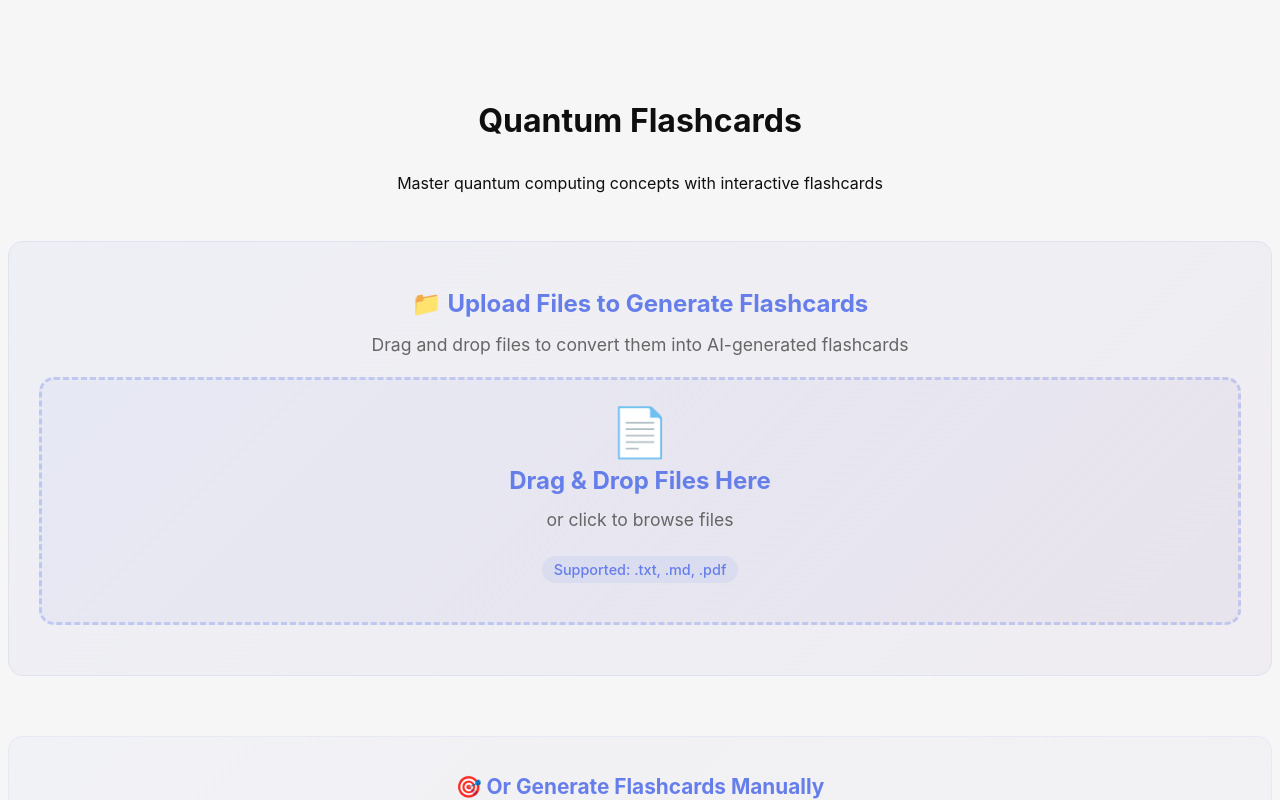
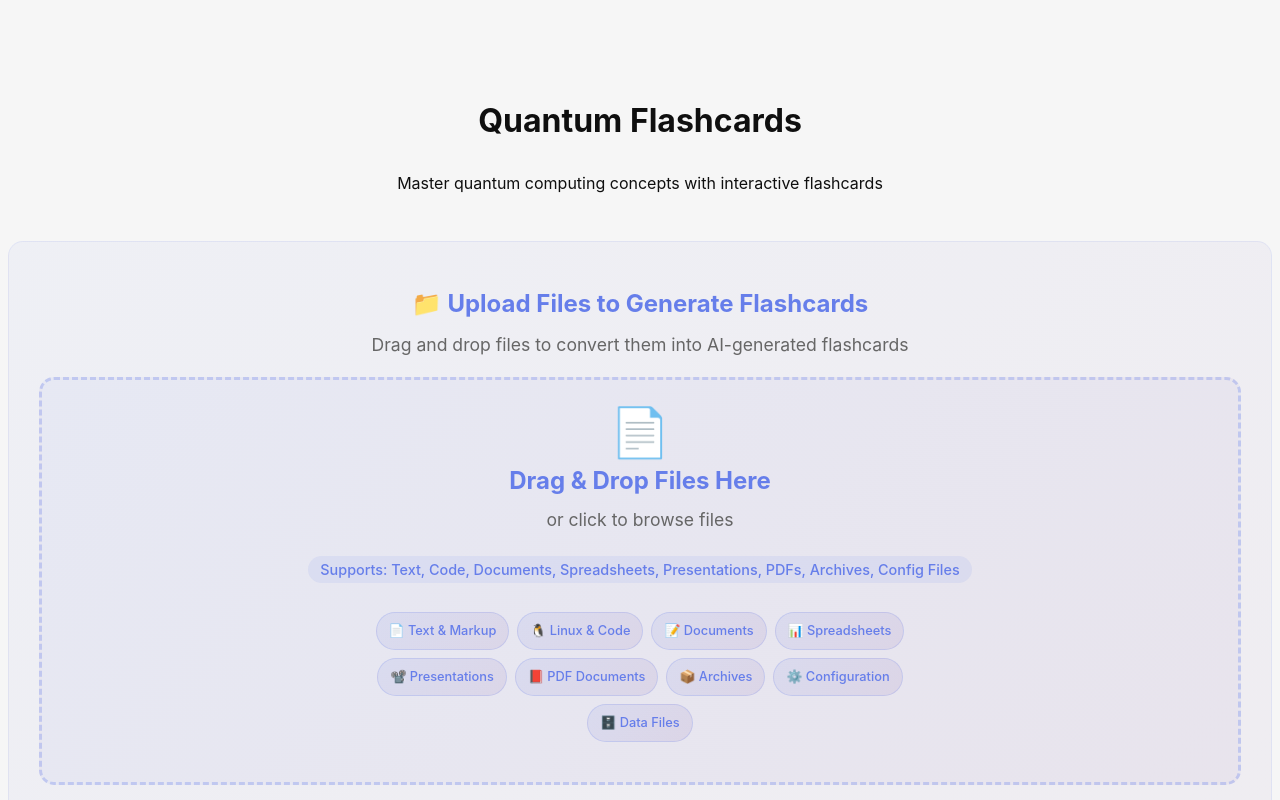
Before and after one commit to DranzerRogue886/quantum-flashcards, a React (Vite) app: page / in a window 1280 px wide. Shown: the top 800 px of the page. Built offline with nearby package versions, Linux system fonts and the light colour scheme; no server answers.

Commit message:
Enhanced file upload: Added support for Linux files, slideshows, documents, spreadsheets, archives, config files, and data files with category-specific topic extraction

```diff
--- a/src/components/FileAnalysis.jsx
+++ b/src/components/FileAnalysis.jsx
@@ -26,6 +26,10 @@ const FileAnalysis = ({ fileData, onGenerateFlashcards, onBack }) => {
       </div>
 
       <div className="file-stats">
+        <div className="stat-item">
+          <span className="stat-label">File Type:</span>
+          <span className="stat-value">{fileData.fileTypeInfo?.icon} {fileData.fileTypeInfo?.category || 'Unknown'}</span>
+        </div>
         <div className="stat-item">
           <span className="stat-label">Words:</span>
           <span className="stat-value">{fileData.wordCount.toLocaleString()}</span>
--- a/src/components/FileUpload.css
+++ b/src/components/FileUpload.css
@@ -90,6 +90,33 @@
   border-radius: 15px;
   font-size: 0.9em;
   font-weight: 500;
+}
+
+.file-categories {
+  display: flex;
+  flex-wrap: wrap;
+  gap: 8px;
+  justify-content: center;
+  margin-top: 15px;
+  max-width: 600px;
+}
+
+.category-tag {
+  background: linear-gradient(135deg, rgba(102, 126, 234, 0.1) 0%, rgba(118, 75, 162, 0.1) 100%);
+  color: #667eea;
+  padding: 6px 12px;
+  border-radius: 20px;
+  font-size: 0.8em;
+  font-weight: 500;
+  border: 1px solid rgba(102, 126, 234, 0.2);
+  transition: all 0.3s ease;
+  cursor: pointer;
+}
+
+.category-tag:hover {
+  background: linear-gradient(135deg, rgba(102, 126, 234, 0.2) 0%, rgba(118, 75, 162, 0.2) 100%);
+  transform: translateY(-1px);
+  box-shadow: 0 4px 12px rgba(102, 126, 234, 0.2);
 }
 
 .progress-bar {
--- a/src/components/FileUpload.jsx
+++ b/src/components/FileUpload.jsx
@@ -39,6 +39,12 @@ const FileUpload = ({ onFileProcessed, onError }) => {
     setUploadProgress(0);
 
     try {
+      // Check if file is supported
+      const supportCheck = isFileSupported(file);
+      if (!supportCheck.supported) {
+        throw new Error(`Unsupported file type: ${file.name}. Please upload a supported file type.`);
+      }
+
       // Simulate progress
       const progressInterval = setInterval(() => {
         setUploadProgress(prev => {
@@ -50,8 +56,8 @@ const FileUpload = ({ onFileProcessed, onError }) => {
         });
       }, 100);
 
-      const content = await readFileContent(file);
-      const parsedContent = parseFileContent(content, file.name);
+      const content = await readFileContent(file, supportCheck.category);
+      const parsedContent = parseFileContent(content, file.name, supportCheck);
 
       clearInterval(progressInterval);
       setUploadProgress(100);
@@ -69,7 +75,105 @@ const FileUpload = ({ onFileProcessed, onError }) => {
     }
   };
 
-  const readFileContent = (file) => {
+  // Comprehensive file type definitions
+  const supportedFileTypes = {
+    // Text and Markup
+    text: {
+      extensions: ['.txt', '.md', '.rst', '.tex', '.log', '.csv', '.tsv', '.json', '.xml', '.yaml', '.yml', '.toml', '.ini', '.cfg', '.conf'],
+      mimeTypes: ['text/plain', 'text/markdown', 'text/csv', 'application/json', 'application/xml', 'text/yaml'],
+      category: 'Text & Markup',
+      icon: '📄'
+    },
+
+    // Linux/Unix Files
+    linux: {
+      extensions: ['.sh', '.bash', '.zsh', '.fish', '.py', '.pl', '.rb', '.php', '.js', '.ts', '.go', '.rs', '.c', '.cpp', '.h', '.hpp', '.java', '.kt', '.scala', '.clj', '.hs', '.ml', '.f90', '.r', '.m', '.sql', '.dockerfile', '.dockerignore', '.gitignore', '.gitattributes', '.env', '.env.local', '.env.production', '.env.development'],
+      mimeTypes: ['application/x-sh', 'application/x-bash', 'text/x-python', 'text/x-perl', 'text/x-ruby', 'text/x-php', 'application/javascript', 'text/x-typescript', 'text/x-go', 'text/x-rust', 'text/x-c', 'text/x-c++', 'text/x-java', 'text/x-kotlin', 'text/x-scala', 'text/x-clojure', 'text/x-haskell', 'text/x-ocaml', 'text/x-fortran', 'text/x-r', 'text/x-matlab', 'text/x-sql'],
+      category: 'Linux & Code',
+      icon: '🐧'
+    },
+
+    // Documents
+    documents: {
+      extensions: ['.doc', '.docx', '.odt', '.rtf', '.pages', '.tex', '.latex'],
+      mimeTypes: ['application/msword', 'application/vnd.openxmlformats-officedocument.wordprocessingml.document', 'application/vnd.oasis.opendocument.text', 'application/rtf', 'application/x-tex', 'application/x-latex'],
+      category: 'Documents',
+      icon: '📝'
+    },
+
+    // Spreadsheets
+    spreadsheets: {
+      extensions: ['.xls', '.xlsx', '.ods', '.numbers', '.csv', '.tsv'],
+      mimeTypes: ['application/vnd.ms-excel', 'application/vnd.openxmlformats-officedocument.spreadsheetml.sheet', 'application/vnd.oasis.opendocument.spreadsheet', 'text/csv'],
+      category: 'Spreadsheets',
+      icon: '📊'
+    },
+
+    // Presentations
+    presentations: {
+      extensions: ['.ppt', '.pptx', '.odp', '.key', '.keynote'],
+      mimeTypes: ['application/vnd.ms-powerpoint', 'application/vnd.openxmlformats-officedocument.presentationml.presentation', 'application/vnd.oasis.opendocument.presentation'],
+      category: 'Presentations',
+      icon: '📽️'
+    },
+
+    // PDFs
+    pdf: {
+      extensions: ['.pdf'],
+      mimeTypes: ['application/pdf'],
+      category: 'PDF Documents',
+      icon: '📕'
+    },
+
+    // Archives
+    archives: {
+      extensions: ['.zip', '.tar', '.gz', '.bz2', '.xz', '.rar', '.7z', '.tar.gz', '.tar.bz2', '.tar.xz'],
+      mimeTypes: ['application/zip', 'application/x-tar', 'application/gzip', 'application/x-bzip2', 'application/x-xz', 'application/x-rar-compressed', 'application/x-7z-compressed'],
+      category: 'Archives',
+      icon: '📦'
+    },
+
+    // Configuration Files
+    config: {
+      extensions: ['.conf', '.config', '.ini', '.cfg', '.properties', '.yml', '.yaml', '.toml', '.json', '.xml', '.lock', '.lockfile'],
+      mimeTypes: ['text/plain', 'application/json', 'application/xml', 'text/yaml'],
+      category: 'Configuration',
+      icon: '⚙️'
+    },
+
+    // Data Files
+    data: {
+      extensions: ['.json', '.xml', '.csv', '.tsv', '.sql', '.db', '.sqlite', '.sqlite3', '.parquet', '.avro', '.orc'],
+      mimeTypes: ['application/json', 'application/xml', 'text/csv', 'text/x-sql', 'application/x-sqlite3'],
+      category: 'Data Files',
+      icon: '🗄️'
+    }
+  };
+
+  const isFileSupported = (file) => {
+    const fileName = file.name.toLowerCase();
+    const fileType = file.type.toLowerCase();
+
+    // Check by extension
+    for (const category in supportedFileTypes) {
+      const typeInfo = supportedFileTypes[category];
+      if (typeInfo.extensions.some(ext => fileName.endsWith(ext))) {
+        return { supported: true, category, typeInfo };
+      }
+    }
+
+    // Check by MIME type
+    for (const category in supportedFileTypes) {
+      const typeInfo = supportedFileTypes[category];
+      if (typeInfo.mimeTypes.some(mime => fileType.includes(mime.replace('application/', '').replace('text/', '')))) {
+        return { supported: true, category, typeInfo };
+      }
+    }
+
+    return { supported: false };
+  };
+
+  const readFileContent = (file, category) => {
     return new Promise((resolve, reject) => {
       const reader = new FileReader();
 
@@ -81,28 +185,39 @@ const FileUpload = ({ onFileProcessed, onError }) => {
         reject(new Error('Failed to read file'));
       };
 
-      if (file.type.includes('text') || file.name.endsWith('.txt') || file.name.endsWith('.md')) {
+      // Handle different file types appropriately
+      if (category === 'archives') {
+        // For archives, we'll read as ArrayBuffer and provide a placeholder
+        reader.readAsArrayBuffer(file);
+        resolve(`Archive file: ${file.name}\nSize: ${(file.size / 1024 / 1024).toFixed(2)} MB\nType: ${file.type || 'Unknown'}\n\nNote: Archive contents cannot be directly processed. Please extract and upload individual files.`);
+      } else if (category === 'pdf') {
+        // For PDFs, read as ArrayBuffer and provide placeholder
+        reader.readAsArrayBuffer(file);
+        resolve(`PDF file: ${file.name}\nSize: ${(file.size / 1024 / 1024).toFixed(2)} MB\n\nNote: PDF text extraction requires additional processing. Please convert to text format for better results.`);
+      } else if (category === 'presentations' || category === 'documents' || category === 'spreadsheets') {
+        // For Office files, read as ArrayBuffer and provide placeholder
+        reader.readAsArrayBuffer(file);
+        resolve(`${category.charAt(0).toUpperCase() + category.slice(1)} file: ${file.name}\nSize: ${(file.size / 1024 / 1024).toFixed(2)} MB\n\nNote: Office file processing requires conversion to text format. Please save as .txt or .md for best results.`);
+      } else {
+        // For text-based files, read as text
         reader.readAsText(file);
-      } else if (file.type.includes('pdf')) {
-        // For PDFs, we'll need a different approach
-        reader.readAsArrayBuffer(file);
-      } else {
-        reject(new Error('Unsupported file type. Please upload .txt, .md, or .pdf files.'));
       }
     });
   };
 
-  const parseFileContent = (content, fileName) => {
+  const parseFileContent = (content, fileName, supportCheck) => {
     // Extract key concepts and topics from the content
     const lines = content.split('\n').filter(line => line.trim().length > 0);
     const paragraphs = content.split('\n\n').filter(para => para.trim().length > 0);
 
     // Extract potential topics and concepts
-    const topics = extractTopics(content);
+    const topics = extractTopics(content, supportCheck.category);
 
     return {
       originalContent: content,
       fileName: fileName,
+      fileCategory: supportCheck.category,
+      fileTypeInfo: supportCheck.typeInfo,
       topics: topics,
       paragraphs: paragraphs.slice(0, 10), // Limit to first 10 paragraphs
       wordCount: content.split(' ').length,
@@ -110,23 +225,37 @@ const FileUpload = ({ onFileProcessed, onError }) => {
     };
   };
 
-  const extractTopics = (content) => {
-    // Simple topic extraction - can be enhanced with NLP
+  const extractTopics = (content, category) => {
+    // Enhanced topic extraction based on file category
     const words = content.toLowerCase().split(/\s+/);
     const stopWords = new Set(['the', 'a', 'an', 'and', 'or', 'but', 'in', 'on', 'at', 'to', 'for', 'of', 'with', 'by', 'is', 'are', 'was', 'were', 'be', 'been', 'have', 'has', 'had', 'do', 'does', 'did', 'will', 'would', 'could', 'should', 'may', 'might', 'can', 'this', 'that', 'these', 'those', 'i', 'you', 'he', 'she', 'it', 'we', 'they', 'me', 'him', 'her', 'us', 'them']);
 
+    // Category-specific keywords to prioritize
+    const categoryKeywords = {
+      'linux': ['function', 'class', 'import', 'export', 'module', 'package', 'config', 'server', 'client', 'api', 'database', 'query', 'script', 'shell', 'bash', 'python', 'javascript', 'typescript', 'rust', 'go', 'java', 'c++', 'c#', 'php', 'ruby', 'perl', 'sql', 'docker', 'git', 'npm', 'yarn', 'pip', 'cargo', 'maven', 'gradle'],
+      'config': ['config', 'setting', 'option', 'parameter', 'environment', 'variable', 'database', 'server', 'port', 'host', 'url', 'api', 'key', 'secret', 'token', 'auth', 'ssl', 'tls', 'proxy', 'cache', 'log', 'debug', 'production', 'development', 'test'],
+      'data': ['data', 'table', 'column', 'row', 'field', 'record', 'query', 'select', 'insert', 'update', 'delete', 'join', 'where', 'order', 'group', 'aggregate', 'sum', 'count', 'average', 'max', 'min', 'json', 'xml', 'csv', 'parquet', 'avro'],
+      'documents': ['document', 'section', 'chapter', 'paragraph', 'heading', 'title', 'author', 'date', 'content', 'text', 'format', 'style', 'font', 'size', 'color', 'bold', 'italic', 'underline', 'list', 'table', 'image', 'link'],
+      'spreadsheets': ['cell', 'row', 'column', 'sheet', 'workbook', 'formula', 'function', 'sum', 'average', 'count', 'max', 'min', 'chart', 'graph', 'data', 'table', 'filter', 'sort', 'pivot', 'vlookup', 'hlookup'],
+      'presentations': ['slide', 'presentation', 'title', 'subtitle', 'bullet', 'point', 'image', 'chart', 'graph', 'animation', 'transition', 'theme', 'template', 'layout', 'background', 'font', 'color', 'size']
+    };
+
     const wordFreq = {};
+    const categoryWords = categoryKeywords[category] || [];
+
     words.forEach(word => {
       const cleanWord = word.replace(/[^\w]/g, '');
-      if (cleanWord.length > 3 && !stopWords.has(cleanWord)) {
-        wordFreq[cleanWord] = (wordFreq[cleanWord] || 0) + 1;
+      if (cleanWord.length > 2 && !stopWords.has(cleanWord)) {
+        // Give priority to category-specific keywords
+        const priority = categoryWords.includes(cleanWord) ? 2 : 1;
+        wordFreq[cleanWord] = (wordFreq[cleanWord] || 0) + priority;
       }
     });
 
     // Get top words as potential topics
     const sortedWords = Object.entries(wordFreq)
       .sort(([,a], [,b]) => b - a)
-      .slice(0, 10)
+      .slice(0, 15)
       .map(([word]) => word);
 
     return sortedWords;
@@ -134,6 +263,14 @@ const FileUpload = ({ onFileProcessed, onError }) => {
 
   const triggerFileInput = () => {
     fileInputRef.current.click();
+  };
+
+  const getAllSupportedExtensions = () => {
+    const allExtensions = [];
+    for (const category in supportedFileTypes) {
+      allExtensions.push(...supportedFileTypes[category].extensions);
+    }
+    return allExtensions.join(',');
   };
 
   return (
@@ -148,7 +285,7 @@ const FileUpload = ({ onFileProcessed, onError }) => {
         <input
           ref={fileInputRef}
           type="file"
-          accept=".txt,.md,.pdf"
+          accept={getAllSupportedExtensions()}
           onChange={handleFileSelect}
           style={{ display: 'none' }}
         />
@@ -159,7 +296,14 @@ const FileUpload = ({ onFileProcessed, onError }) => {
             <h3>Drag & Drop Files Here</h3>
             <p>or click to browse files</p>
             <div className="supported-formats">
-              <span>Supported: .txt, .md, .pdf</span>
+              <span>Supports: Text, Code, Documents, Spreadsheets, Presentations, PDFs, Archives, Config Files</span>
+            </div>
+            <div className="file-categories">
+              {Object.entries(supportedFileTypes).map(([key, typeInfo]) => (
+                <span key={key} className="category-tag">
+                  {typeInfo.icon} {typeInfo.category}
+                </span>
+              ))}
             </div>
           </div>
         ) : (
```
